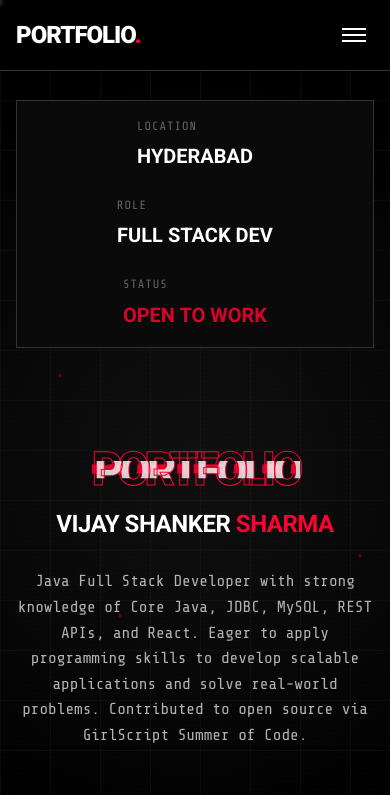
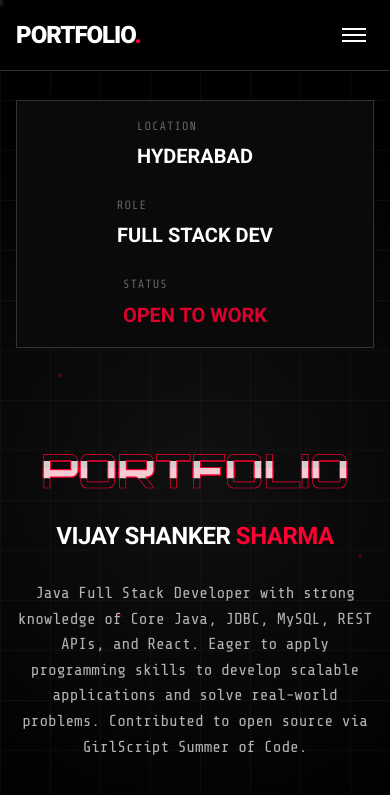
Before and after one commit to thevijayshankersharma/vijay-sharma-portfolio, a React (Vite) app: page / in a window 390 px wide. Shown: the top 795 px of the page. Built offline with nearby package versions, Linux system fonts and the light colour scheme.

Commit message:
Fix glitch text animation and font - Changed to Orbitron font, fixed animation sync on desktop and mobile

```diff
--- a/src/components/Hero.css
+++ b/src/components/Hero.css
@@ -99,17 +99,30 @@
     }
 }
 
+/* Glitch Text Wrapper - Contains animation overflow */
+.glitch-wrapper {
+    display: inline-block;
+    overflow: hidden;
+    padding: 2px;
+    /* Small padding to contain animation transforms */
+    margin-bottom: var(--spacing-sm);
+}
+
 /* Hero Typography */
 .glitch-text {
     display: inline-block;
     /* Fixes alignment */
+    font-family: 'Orbitron', sans-serif;
     font-size: clamp(2.5rem, 10vw, 8rem);
-    font-weight: 900;
+    font-weight: 700;
     color: transparent;
+    position: relative;
+    letter-spacing: -1px;
+    text-rendering: geometricPrecision;
+    -webkit-font-smoothing: antialiased;
+    /* Use text-stroke with paint-order to minimize overlap */
     -webkit-text-stroke: 1px var(--color-accent-primary);
-    position: relative;
-    letter-spacing: -5px;
-    margin-bottom: var(--spacing-sm);
+    paint-order: stroke fill markers;
 }
 
 .glitch-text::before {
@@ -117,11 +130,26 @@
     position: absolute;
     top: 0;
     left: 0;
+    font-family: 'Orbitron', sans-serif;
+    font-weight: 700;
     color: var(--color-accent-primary);
     opacity: 0.8;
     clip-path: polygon(0 0, 100% 0, 100% 45%, 0 45%);
-    transform: translate(-2px, -2px);
     animation: glitch-anim-1 2.5s infinite linear alternate-reverse;
+    text-rendering: geometricPrecision;
+    -webkit-font-smoothing: antialiased;
+    letter-spacing: inherit;
+    /* Use text-shadow for outline to match main text */
+    text-shadow:
+        -1px -1px 0 var(--color-accent-primary),
+        1px -1px 0 var(--color-accent-primary),
+        -1px 1px 0 var(--color-accent-primary),
+        1px 1px 0 var(--color-accent-primary),
+        -1px 0 0 var(--color-accent-primary),
+        1px 0 0 var(--color-accent-primary),
+        0 -1px 0 var(--color-accent-primary),
+        0 1px 0 var(--color-accent-primary);
+    white-space: nowrap;
 }
 
 .glitch-text::after {
@@ -129,11 +157,26 @@
     position: absolute;
     top: 0;
     left: 0;
+    font-family: 'Orbitron', sans-serif;
+    font-weight: 700;
     color: var(--color-text-primary);
     opacity: 0.8;
     clip-path: polygon(0 55%, 100% 55%, 100% 100%, 0 100%);
-    transform: translate(2px, 2px);
     animation: glitch-anim-2 3s infinite linear alternate-reverse;
+    text-rendering: geometricPrecision;
+    -webkit-font-smoothing: antialiased;
+    letter-spacing: inherit;
+    /* Use text-shadow for outline to match main text */
+    text-shadow:
+        -1px -1px 0 var(--color-accent-primary),
+        1px -1px 0 var(--color-accent-primary),
+        -1px 1px 0 var(--color-accent-primary),
+        1px 1px 0 var(--color-accent-primary),
+        -1px 0 0 var(--color-accent-primary),
+        1px 0 0 var(--color-accent-primary),
+        0 -1px 0 var(--color-accent-primary),
+        0 1px 0 var(--color-accent-primary);
+    white-space: nowrap;
 }
 
 @keyframes glitch-anim-1 {
@@ -218,12 +261,54 @@
         gap: var(--spacing-md);
         width: 100%;
     }
+
+    .glitch-text {
+        letter-spacing: -1px;
+        -webkit-text-stroke: 0.8px var(--color-accent-primary);
+    }
+
+    .glitch-text::before {
+        font-family: 'Orbitron', sans-serif;
+        font-weight: 700;
+        -webkit-text-stroke: 0.8px var(--color-accent-primary);
+        /* Ensure animation works on mobile */
+        animation: glitch-anim-1 2.5s infinite linear alternate-reverse;
+        clip-path: polygon(0 0, 100% 0, 100% 45%, 0 45%);
+    }
+
+    .glitch-text::after {
+        font-family: 'Orbitron', sans-serif;
+        font-weight: 700;
+        -webkit-text-stroke: 0.8px var(--color-accent-primary);
+        /* Ensure animation works on mobile */
+        animation: glitch-anim-2 3s infinite linear alternate-reverse;
+        clip-path: polygon(0 55%, 100% 55%, 100% 100%, 0 100%);
+    }
 }
 
 @media (max-width: 400px) {
     .glitch-text {
         font-size: 12vw;
-        /* Responsive override for small screens */
+        letter-spacing: 0px;
+        -webkit-text-stroke: 0.7px var(--color-accent-primary);
+    }
+
+    .glitch-text::before {
+        font-family: 'Orbitron', sans-serif;
+        font-weight: 700;
+        -webkit-text-stroke: 0.7px var(--color-accent-primary);
+        /* Ensure animation works on mobile */
+        animation: glitch-anim-1 2.5s infinite linear alternate-reverse;
+        clip-path: polygon(0 0, 100% 0, 100% 45%, 0 45%);
+    }
+
+    .glitch-text::after {
+        font-family: 'Orbitron', sans-serif;
+        font-weight: 700;
+        -webkit-text-stroke: 0.7px var(--color-accent-primary);
+        /* Ensure animation works on mobile */
+        animation: glitch-anim-2 3s infinite linear alternate-reverse;
+        clip-path: polygon(0 55%, 100% 55%, 100% 100%, 0 100%);
     }
 
     .hero-title {
--- a/src/components/Hero.jsx
+++ b/src/components/Hero.jsx
@@ -23,7 +23,9 @@ const Hero = () => {
                 </div>
 
                 <div className="hero-content">
-                    <h2 className="glitch-text" data-text="PORTFOLIO">PORTFOLIO</h2>
+                    <div className="glitch-wrapper">
+                        <h2 className="glitch-text" data-text="PORTFOLIO">PORTFOLIO</h2>
+                    </div>
 
                     <h1 className="hero-title">
                         VIJAY SHANKER <span className="red-text">SHARMA</span>
--- a/src/index.css
+++ b/src/index.css
@@ -1,4 +1,4 @@
-@import url('https://fonts.googleapis.com/css2?family=Roboto:wght@300;400;500;700;900&family=Share+Tech+Mono&display=swap');
+@import url('https://fonts.googleapis.com/css2?family=Roboto:wght@300;400;500;700;900&family=Share+Tech+Mono&family=Orbitron:wght@400;500;600;700;800;900&display=swap');
 
 /* ==================== CSS VARIABLES ==================== */
 :root {
```
